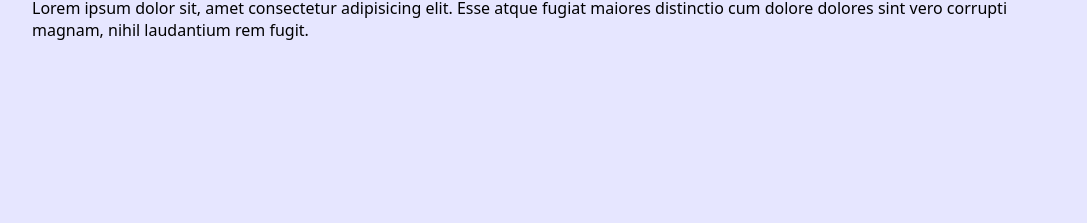
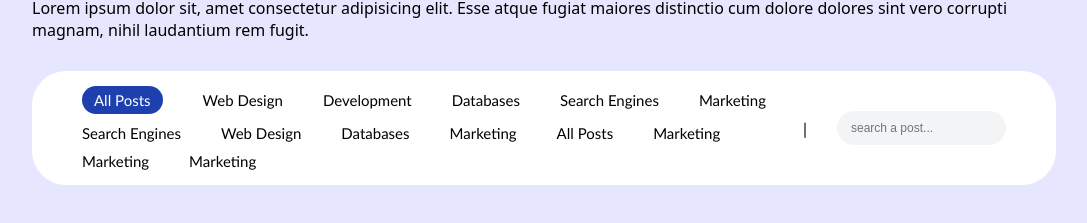
Before and after one commit to furkanketenci/fullstack-blog-app, a Next.js app: page / in a window 1280 px wide. Shown: the part 323-546 px from the top of the page, without its empty margins (96-1183 px from the left). Built offline with nearby package versions, Linux system fonts and the light colour scheme; no server answers.

Commit message:
Main Categories Component added Fixes #13

```diff
--- a/app/components/Introduction/index.module.css
+++ b/app/components/Introduction/index.module.css
@@ -1,5 +1,5 @@
 .introductionContainer{
-    animation: fadeIn 1s ease-in;
+    /* animation: fadeIn 1s ease-in; */
 }
 .introductionWrapper {
     padding-top: 20px;
@@ -72,7 +72,7 @@
     }
 }
 
-@keyframes fadeIn {
+/* @keyframes fadeIn {
     from {
         opacity: 0;
         transform: translateY(20px);
@@ -81,7 +81,7 @@
         opacity: 1;
         transform: translateY(0);
     }
-}
+} */
 
 @keyframes bounce {
     0%, 20%, 50%, 80%, 100% {
--- /dev/null
+++ b/app/components/MainCategories/index.module.css
@@ -0,0 +1,49 @@
+.categoriesContainer{
+    margin-top: 30px;
+    background-color: #fff;
+    padding: 15px 50px;
+    border-radius: 34px;
+    font-family: 'Gill Sans', 'Gill Sans MT', Calibri, 'Trebuchet MS', sans-serif;
+}
+.categoriesWrapper{
+    display: flex;
+    align-items: center;
+    justify-content: space-between;
+
+}
+.categories{
+    display: flex;
+    align-items: center;
+    flex-wrap: wrap;
+    gap: 10px;
+}
+.activeCtg{
+    background-color: #1e40af;
+    font-size: 15px;
+    color: white !important;
+    padding: 5px 12px;
+    font-weight: 500;
+    border-radius: 15px;
+}
+.ctgTitle{
+    font-size: 15px;
+    color: #000;
+    font-weight: 500;
+    margin-right: 30px;
+}
+.searchInput{
+    background-color: #f3f4f6;
+    border: none;
+    padding: 10px 0px;
+    border-radius: 9999px;
+    outline: none;
+    color: #1e40af;
+    padding-left: 14px;
+    font-size: 12px;
+    font-weight: 400;
+    margin-left: 30px;
+}
+.searchInput::placeholder{
+    font-size: 12px;
+    font-weight: 500;
+}
--- /dev/null
+++ b/app/components/MainCategories/index.tsx
@@ -0,0 +1,103 @@
+import Link from "next/link";
+import styles from "./index.module.css";
+import cn from "classnames";
+
+const categories = [
+    {
+        title: "All Posts",
+        href: "/a",
+        id: 1,
+        active: true
+    },
+    {
+        title: "Web Design",
+        href: "/b",
+        id: 2
+    },
+    {
+        title: "Development",
+        href: "/c",
+        id: 3
+    },
+    {
+        title: "Databases",
+        href: "/",
+        id: 4
+    },
+    {
+        title: "Search Engines",
+        href: "/",
+        id: 5
+    },
+    {
+        title: "Marketing",
+        href: "/",
+        id: 6
+    },
+    {
+        title: "Search Engines",
+        href: "/",
+        id: 7
+    },
+    {
+        title: "Web Design",
+        href: "/",
+        id: 8
+    },
+    {
+        title: "Databases",
+        href: "/",
+        id: 9
+    },
+    {
+        title: "Marketing",
+        href: "/",
+        id: 10
+    },
+    {
+        title: "All Posts",
+        href: "/",
+        id: 11
+    },
+    {
+        title: "Marketing",
+        href: "/",
+        id: 12
+    },
+    {
+        title: "Marketing",
+        href: "/",
+        id: 13
+    },
+    {
+        title: "Marketing",
+        href: "/",
+        id: 14,
+    },
+
+]
+
+const MainCategories = () => {
+    return (
+        <div className={styles.categoriesContainer}>
+            <div className={styles.categoriesWrapper}>
+                <div className={styles.categories}>
+                    {
+                        categories.map((ctg) => {
+                            return (
+                                <Link href={ctg.href}>
+                                    <div className={cn(styles.ctgTitle, { [styles.activeCtg]: ctg.active === true })} key={ctg.id}>{ctg.title}</div>
+                                </Link>
+                            )
+                        })
+                    }
+
+                </div>
+                <span>|</span>
+                <input className={styles.searchInput} placeholder="search a post..." />
+            </div>
+        </div>
+    )
+}
+
+export default MainCategories
--- a/app/page.tsx
+++ b/app/page.tsx
@@ -1,12 +1,14 @@
 import React from 'react';
 import Introduction from './components/Introduction';
 import BreadCrumb from './components/BreadCrumb';
+import MainCategories from './components/MainCategories';
 
 export default function Home() {
   return (
     <div>
       <BreadCrumb />
       <Introduction />
+      <MainCategories />
     </div>
   )
 }
--- a/package.json
+++ b/package.json
@@ -10,6 +10,7 @@
   },
   "dependencies": {
     "@clerk/nextjs": "^6.12.0",
+    "classnames": "^2.5.1",
     "next": "15.1.7",
     "react": "^19.0.0",
     "react-dom": "^19.0.0"
```
Also changed, not shown: 1 other file (tests, documents, lock files or other folders).
